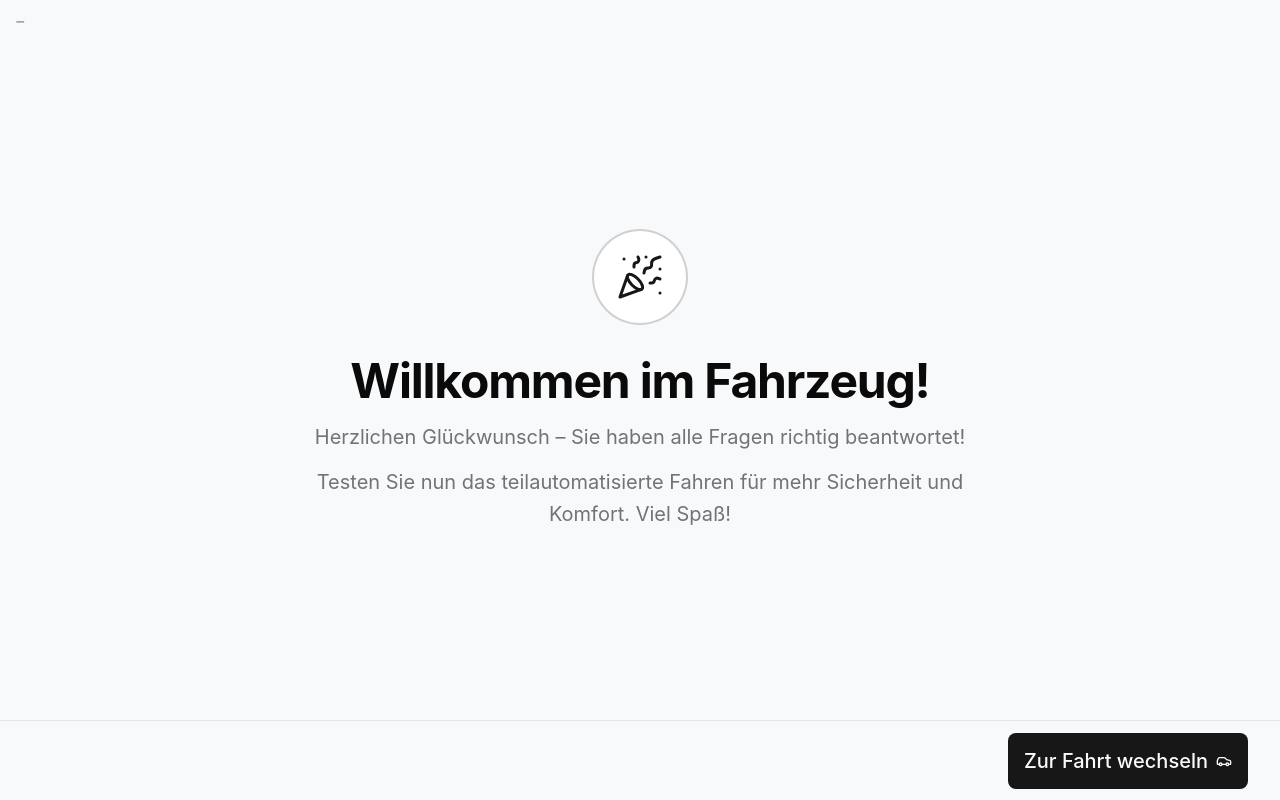
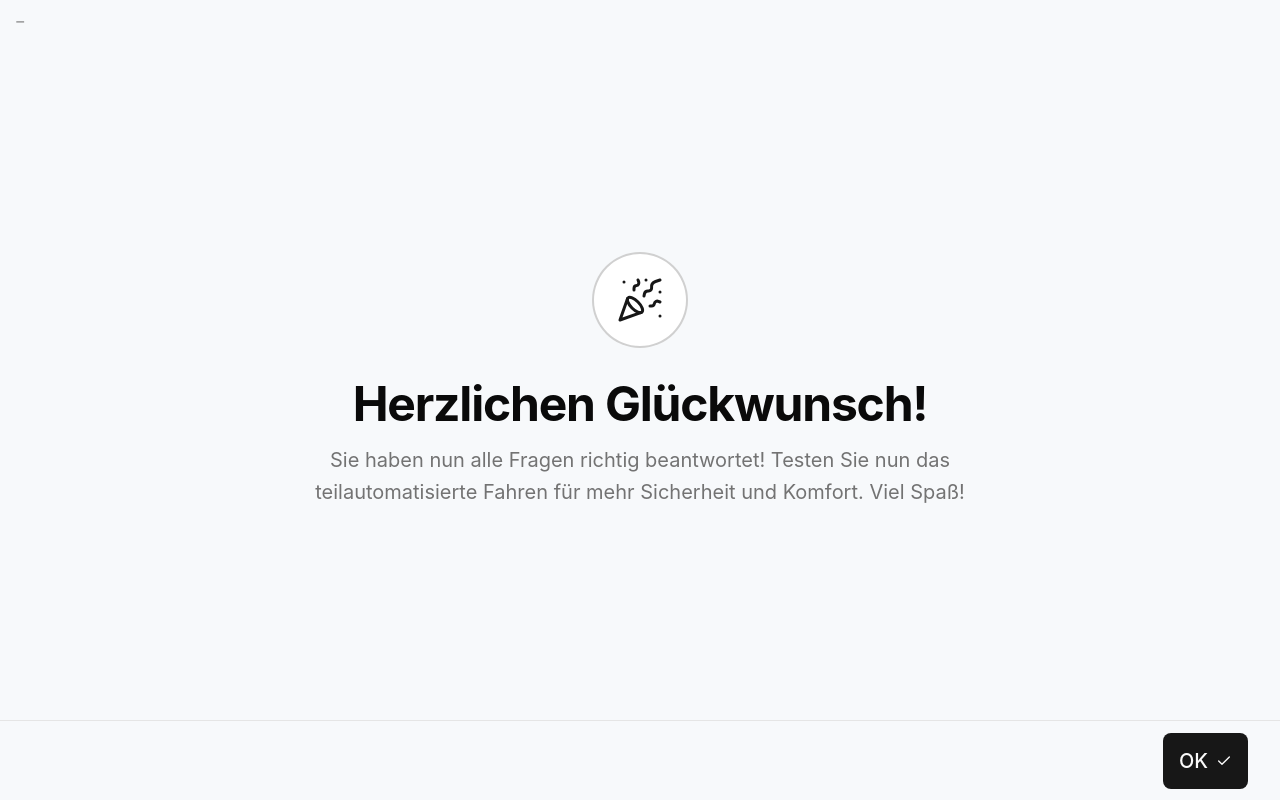
Before and after one commit to alexjps1/idp-onboarding, a Next.js app: page /idp-app/quiz/done in a window 1280 px wide. Built offline with nearby package versions, Linux system fonts and the light colour scheme.

Commit message:
feat(onboarding): implement onboarding end timestamp and drive welcome screen

```diff
--- /dev/null
+++ b/app/drive/welcome/page.tsx
@@ -0,0 +1,33 @@
+"use client"
+
+import { useRouter } from "next/navigation"
+
+import { getAdjacentSteps } from "@/lib/study-steps"
+import { useStudy } from "@/components/study/study-provider"
+import {
+  VehicleWelcome,
+  DRIVE_WELCOME_PARAGRAPHS,
+} from "@/components/study/vehicle-welcome"
+
+/**
+ * "Willkommen im Fahrzeug" lead-in shown after the post-quiz congratulations,
+ * right before the drive. Mirrors the drive-only welcome so both conditions
+ * enter the drive with the identical greeting.
+ */
+export default function DriveWelcomePage() {
+  const router = useRouter()
+  const { mode } = useStudy()
+  const { next } = getAdjacentSteps("drive-welcome", mode)
+
+  function handleStart() {
+    if (next) router.push(next.path)
+  }
+
+  return (
+    <VehicleWelcome
+      paragraphs={DRIVE_WELCOME_PARAGRAPHS}
+      buttonLabel="Zur Fahrt"
+      onStart={handleStart}
+    />
+  )
+}
--- a/app/quiz/done/page.tsx
+++ b/app/quiz/done/page.tsx
@@ -1,7 +1,7 @@
 "use client"
 
-import * as React from "react"
-import { ArrowRight, Car, PartyPopper } from "lucide-react"
+import { useRouter } from "next/navigation"
+import { ArrowRight, Check, PartyPopper } from "lucide-react"
 
 import { getAdjacentSteps } from "@/lib/study-steps"
 import { useStudy } from "@/components/study/study-provider"
@@ -9,30 +9,34 @@ import { StudyShell } from "@/components/study/study-shell"
 import { StudyFooter } from "@/components/study/study-footer"
 
 /**
- * Congratulation screen shown once the quiz has been fully answered. When a
- * drive follows it doubles as the "Willkommen im Fahrzeug" lead-in to the drive;
- * for the onboarding-only condition it simply hands off to the final screen.
+ * Congratulation screen shown once the quiz has been fully answered. Pressing
+ * the button stamps the onboarding-end timestamp (see
+ * StudyProvider.markOnboardingEnded) and hands off to the next step — the
+ * "Willkommen im Fahrzeug" drive lead-in when a drive follows, or the final
+ * screen in the onboarding-only condition.
  */
 export default function QuizDonePage() {
-  const { mode } = useStudy()
+  const router = useRouter()
+  const { mode, markOnboardingEnded } = useStudy()
   const { next } = getAdjacentSteps("quiz-done", mode)
-  const toDrive = next?.slug === "drive"
+  const driveFollows = next?.slug === "drive-welcome"
 
-  const heading = toDrive ? "Willkommen im Fahrzeug!" : "Herzlichen Glückwunsch!"
-  const paragraphs = toDrive
-    ? [
-        "Herzlichen Glückwunsch – Sie haben alle Fragen richtig beantwortet!",
-        "Testen Sie nun das teilautomatisierte Fahren für mehr Sicherheit und Komfort. Viel Spaß!",
-      ]
-    : ["Sie haben alle Fragen richtig beantwortet."]
+  const paragraph = driveFollows
+    ? "Sie haben nun alle Fragen richtig beantwortet! Testen Sie nun das teilautomatisierte Fahren für mehr Sicherheit und Komfort. Viel Spaß!"
+    : "Sie haben alle Fragen richtig beantwortet."
+
+  function handleContinue() {
+    markOnboardingEnded()
+    if (next) router.push(next.path)
+  }
 
   return (
     <StudyShell
       footer={
         <StudyFooter
-          nextHref={next?.path}
-          nextLabel={toDrive ? "Zur Fahrt wechseln" : "Zum Abschluss"}
-          nextIcon={toDrive ? <Car /> : <ArrowRight />}
+          nextLabel={driveFollows ? "OK" : "Zum Abschluss"}
+          nextIcon={driveFollows ? <Check /> : <ArrowRight />}
+          onNext={handleContinue}
         />
       }
     >
@@ -43,13 +47,11 @@ export default function QuizDonePage() {
 
         <div className="space-y-4">
           <h1 className="text-4xl font-bold tracking-tight text-foreground sm:text-5xl">
-            {heading}
+            Herzlichen Glückwunsch!
           </h1>
-          <div className="space-y-3 text-xl leading-relaxed text-muted-foreground">
-            {paragraphs.map((paragraph) => (
-              <p key={paragraph}>{paragraph}</p>
-            ))}
-          </div>
+          <p className="text-xl leading-relaxed text-muted-foreground">
+            {paragraph}
+          </p>
         </div>
       </div>
     </StudyShell>
--- a/app/welcome/page.tsx
+++ b/app/welcome/page.tsx
@@ -1,37 +1,33 @@
 "use client"
 
-import * as React from "react"
 import { useRouter } from "next/navigation"
-import { ArrowRight } from "lucide-react"
 
 import { getAdjacentSteps } from "@/lib/study-steps"
 import { useStudy } from "@/components/study/study-provider"
-import { StudyShell } from "@/components/study/study-shell"
-import { Button } from "@/components/ui/button"
+import {
+  VehicleWelcome,
+  DRIVE_WELCOME_PARAGRAPHS,
+} from "@/components/study/vehicle-welcome"
+
+/** Intro copy for the adaptive onboarding conditions (everything but /nurfahrt). */
+const ONBOARDING_PARAGRAPHS = [
+  "Dieses Tutorial zeigt Ihnen, wie Sie die wichtigsten Assistenzsysteme dieses teilautomatisierten Fahrzeugs sicher und effizient nutzen – kompakt, praxisnah und direkt im Fahrzeug.",
+  "Damit Sie nur die Informationen erhalten, die für Sie relevant sind, wird dieses Tutorial an Ihren Wissensstand angepasst. Geben Sie dazu im nächsten Schritt bitte eine kurze Einschätzung ab.",
+]
 
 /**
  * Welcome / intro screen shown at the start of the onboarding flow. Introduces
  * the tutorial and hands off to the self-assessment. Pressing "Anpassung
  * starten" stamps the study-begin timestamp (see StudyProvider.markStarted).
+ * The drive-only (/nurfahrt) condition has no self-assessment or adaptation, so
+ * it shows the same "Willkommen im Fahrzeug" drive lead-in as the drive itself.
  */
 export default function WelcomePage() {
   const router = useRouter()
   const { mode, markStarted } = useStudy()
   const { next } = getAdjacentSteps("welcome", mode)
 
-  // Drive-only (Nur Fahrt) has no self-assessment or adaptation — it goes
-  // straight into the drive, so its intro copy and CTA differ.
   const isDriveOnly = mode === "drive-only"
-  const paragraphs = isDriveOnly
-    ? [
-        "In dieser Fahrt erleben Sie, wie Sie die wichtigsten Assistenzsysteme dieses teilautomatisierten Fahrzeugs sicher und effizient nutzen – praxisnah und direkt im Fahrzeug.",
-        "Ihr Tutor begleitet Sie während der Fahrt und unterstützt Sie bei allen Fragen rund um die Assistenzsysteme.",
-      ]
-    : [
-        "Dieses Tutorial zeigt Ihnen, wie Sie die wichtigsten Assistenzsysteme dieses teilautomatisierten Fahrzeugs sicher und effizient nutzen – kompakt, praxisnah und direkt im Fahrzeug.",
-        "Damit Sie nur die Informationen erhalten, die für Sie relevant sind, wird dieses Tutorial an Ihren Wissensstand angepasst. Geben Sie dazu im nächsten Schritt bitte eine kurze Einschätzung ab.",
-      ]
-  const buttonLabel = isDriveOnly ? "Zur Fahrt" : "Anpassung starten"
 
   function handleStart() {
     markStarted()
@@ -39,27 +35,10 @@ export default function WelcomePage() {
   }
 
   return (
-    <StudyShell>
-      <div className="mx-auto flex w-full max-w-3xl flex-col items-center gap-8 text-center">
-        <h1 className="text-4xl font-bold tracking-tight sm:text-5xl">
-          Willkommen im Fahrzeug!
-        </h1>
-
-        <div className="space-y-5 text-xl leading-relaxed text-muted-foreground">
-          {paragraphs.map((paragraph) => (
-            <p key={paragraph}>{paragraph}</p>
-          ))}
-        </div>
-
-        <Button
-          size="lg"
-          onClick={handleStart}
-          className="mt-2 h-14 px-10 text-xl [&_svg]:size-6"
-        >
-          {buttonLabel}
-          <ArrowRight />
-        </Button>
-      </div>
-    </StudyShell>
+    <VehicleWelcome
+      paragraphs={isDriveOnly ? DRIVE_WELCOME_PARAGRAPHS : ONBOARDING_PARAGRAPHS}
+      buttonLabel={isDriveOnly ? "Zur Fahrt" : "Anpassung starten"}
+      onStart={handleStart}
+    />
   )
 }
--- /dev/null
+++ b/components/study/vehicle-welcome.tsx
@@ -0,0 +1,58 @@
+"use client"
+
+import { ArrowRight } from "lucide-react"
+
+import { StudyShell } from "@/components/study/study-shell"
+import { Button } from "@/components/ui/button"
+
+/**
+ * "Willkommen im Fahrzeug!" drive lead-in copy. Shared so the drive-only
+ * welcome (the very first screen of the /nurfahrt condition) and the
+ * post-onboarding drive hand-off show the identical greeting.
+ */
+export const DRIVE_WELCOME_PARAGRAPHS = [
+  "In dieser Fahrt erleben Sie, wie Sie die wichtigsten Assistenzsysteme dieses teilautomatisierten Fahrzeugs sicher und effizient nutzen – praxisnah und direkt im Fahrzeug.",
+  "Ihr Tutor begleitet Sie während der Fahrt und unterstützt Sie bei allen Fragen rund um die Assistenzsysteme.",
+]
+
+type VehicleWelcomeProps = {
+  paragraphs: string[]
+  buttonLabel: string
+  onStart: () => void
+}
+
+/**
+ * The "Willkommen im Fahrzeug!" welcome screen: a centered heading, a short
+ * intro and a single primary CTA. The heading is fixed; callers supply the
+ * body copy and the button label/handler for their step.
+ */
+export function VehicleWelcome({
+  paragraphs,
+  buttonLabel,
+  onStart,
+}: VehicleWelcomeProps) {
+  return (
+    <StudyShell>
+      <div className="mx-auto flex w-full max-w-3xl flex-col items-center gap-8 text-center">
+        <h1 className="text-4xl font-bold tracking-tight sm:text-5xl">
+          Willkommen im Fahrzeug!
+        </h1>
+
+        <div className="space-y-5 text-xl leading-relaxed text-muted-foreground">
+          {paragraphs.map((paragraph) => (
+            <p key={paragraph}>{paragraph}</p>
+          ))}
+        </div>
+
+        <Button
+          size="lg"
+          onClick={onStart}
+          className="mt-2 h-14 px-10 text-xl [&_svg]:size-6"
+        >
+          {buttonLabel}
+          <ArrowRight />
+        </Button>
+      </div>
+    </StudyShell>
+  )
+}
--- a/lib/study-data.ts
+++ b/lib/study-data.ts
@@ -128,6 +128,12 @@ export type StudySession = {
   participantId: string
   mode: StudyMode | null
   startedAt: string | null
+  /**
+   * ISO timestamp of when the participant finished the onboarding — set when
+   * they press "OK" on the post-quiz congratulations screen, right before the
+   * drive. Null for the drive-only condition, which has no onboarding.
+   */
+  onboardingEndedAt: string | null
   theory: Ratings
   practice: Ratings
   adaptStatus: AdaptStatus | null
--- a/lib/study-steps.ts
+++ b/lib/study-steps.ts
@@ -26,6 +26,11 @@ export const STUDY_STEPS: StudyStep[] = [
   { slug: "guide", path: "/guide", title: "Onboarding-Guide" },
   { slug: "quiz", path: "/quiz", title: "Wissenstest" },
   { slug: "quiz-done", path: "/quiz/done", title: "Geschafft" },
+  {
+    slug: "drive-welcome",
+    path: "/drive/welcome",
+    title: "Willkommen im Fahrzeug",
+  },
   { slug: "drive", path: "/drive", title: "Fahrtansicht" },
   { slug: "complete", path: "/complete", title: "Abschluss" },
 ]
@@ -34,13 +39,15 @@ export const STUDY_STEPS: StudyStep[] = [
  * The steps for a given run.
  * - "onboarding-only" (the /ohnetutor condition) has no tutor and therefore no
  *   drive: after the onboarding guide it goes straight to the end screen, so the
- *   drive (Fahrtansicht) step is dropped.
+ *   drive (Fahrtansicht) and its "Willkommen im Fahrzeug" lead-in are dropped.
  * - "drive-only" (the /nurfahrt condition) skips the self-assessment and guide,
  *   keeping the welcome screen, the drive and the end screen.
  */
 export function getStudySteps(mode?: StudyMode | null): StudyStep[] {
   if (mode === "onboarding-only") {
-    return STUDY_STEPS.filter((step) => step.slug !== "drive")
+    return STUDY_STEPS.filter(
+      (step) => step.slug !== "drive" && step.slug !== "drive-welcome"
+    )
   }
   if (mode === "drive-only") {
     return STUDY_STEPS.filter(
```
Also changed, not shown: components/study/study-provider.tsx (+14 -0 lines).
